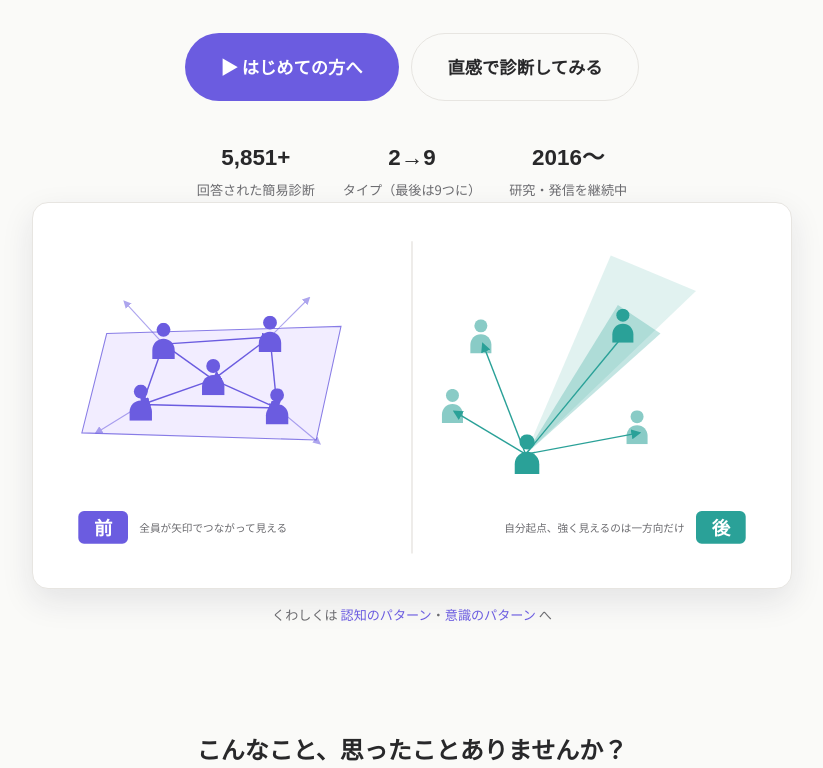
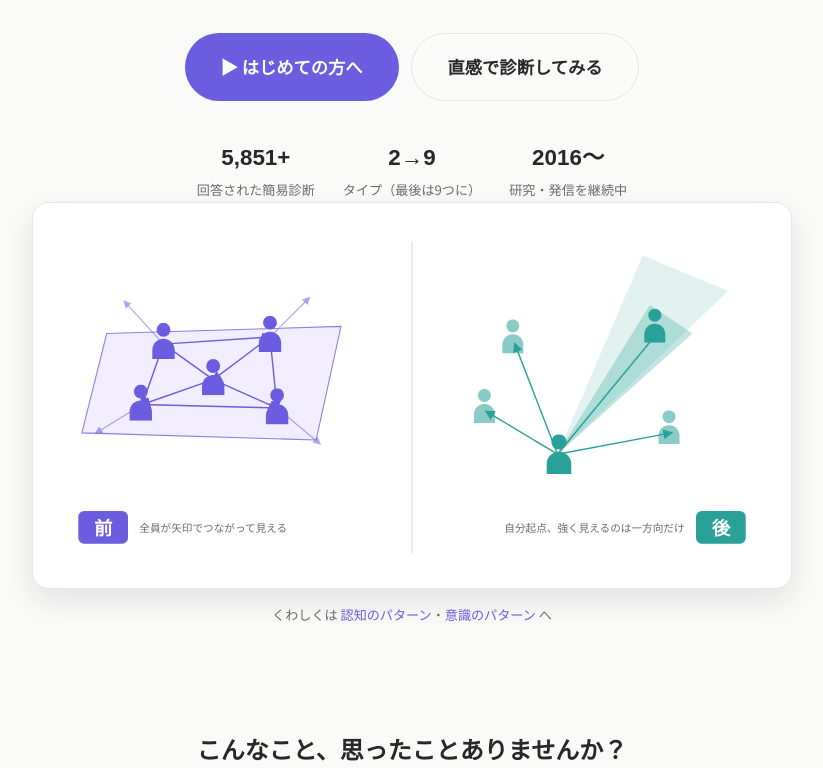
Before and after one commit to rrrrrr2525/zenshakousha-renewal, a plain HTML site: page index.html in a window 1280 px wide. Shown: the part 499-1267 px from the top of the page, without its empty margins (228-1051 px from the left). Drawn offline with Linux system fonts and the light colour scheme; a web font is replaced by a local one.

Commit message:
後者側の図解が左寄りだったのを右にシフトしてバランス調整
人物アイコン・矢印・スポットライトの中心を右に45px移動し、パネル中央寄りに。前者側との左右バランスを揃えた。

Co-Authored-By: Claude Sonnet 5 <noreply@anthropic.com>

```diff
--- a/index.html
+++ b/index.html
@@ -85,21 +85,21 @@
           <!-- ===== 後者：自分中心＋一方向の光 ===== -->
           <g class="hv-ko">
             <!-- スポットライト（一方向だけ強い） -->
-            <polygon points="660,320 780,40 900,90" class="hv-spot-outer"/>
-            <polygon points="660,320 790,110 850,150" class="hv-spot-inner"/>
+            <polygon points="705,320 825,40 945,90" class="hv-spot-outer"/>
+            <polygon points="705,320 835,110 895,150" class="hv-spot-inner"/>
 
             <g class="hv-arrows" fill="none" marker-end="url(#hvArrowKo)">
-              <path d="M660 320 L600 165"/>
-              <path d="M660 320 L820 290"/>
-              <path d="M660 320 L560 260"/>
-              <path d="M660 320 L800 150"/>
+              <path d="M705 320 L645 165"/>
+              <path d="M705 320 L865 290"/>
+              <path d="M705 320 L605 260"/>
+              <path d="M705 320 L845 150"/>
             </g>
 
-            <use href="#hvPerson" x="580" y="130" width="34" height="48" class="hv-figure"/>
-            <use href="#hvPerson" x="780" y="115" width="34" height="48" class="hv-figure hv-figure-lit"/>
-            <use href="#hvPerson" x="540" y="228" width="34" height="48" class="hv-figure"/>
-            <use href="#hvPerson" x="800" y="258" width="34" height="48" class="hv-figure"/>
-            <use href="#hvPerson" x="642" y="292" width="40" height="56" class="hv-figure hv-figure-main"/>
+            <use href="#hvPerson" x="625" y="130" width="34" height="48" class="hv-figure"/>
+            <use href="#hvPerson" x="825" y="115" width="34" height="48" class="hv-figure hv-figure-lit"/>
+            <use href="#hvPerson" x="585" y="228" width="34" height="48" class="hv-figure"/>
+            <use href="#hvPerson" x="845" y="258" width="34" height="48" class="hv-figure"/>
+            <use href="#hvPerson" x="687" y="292" width="40" height="56" class="hv-figure hv-figure-main"/>
 
             <rect x="900" y="400" width="70" height="46" rx="8" class="hv-tag"/>
             <text x="935" y="423" text-anchor="middle" class="hv-tag-text">後</text>
```
